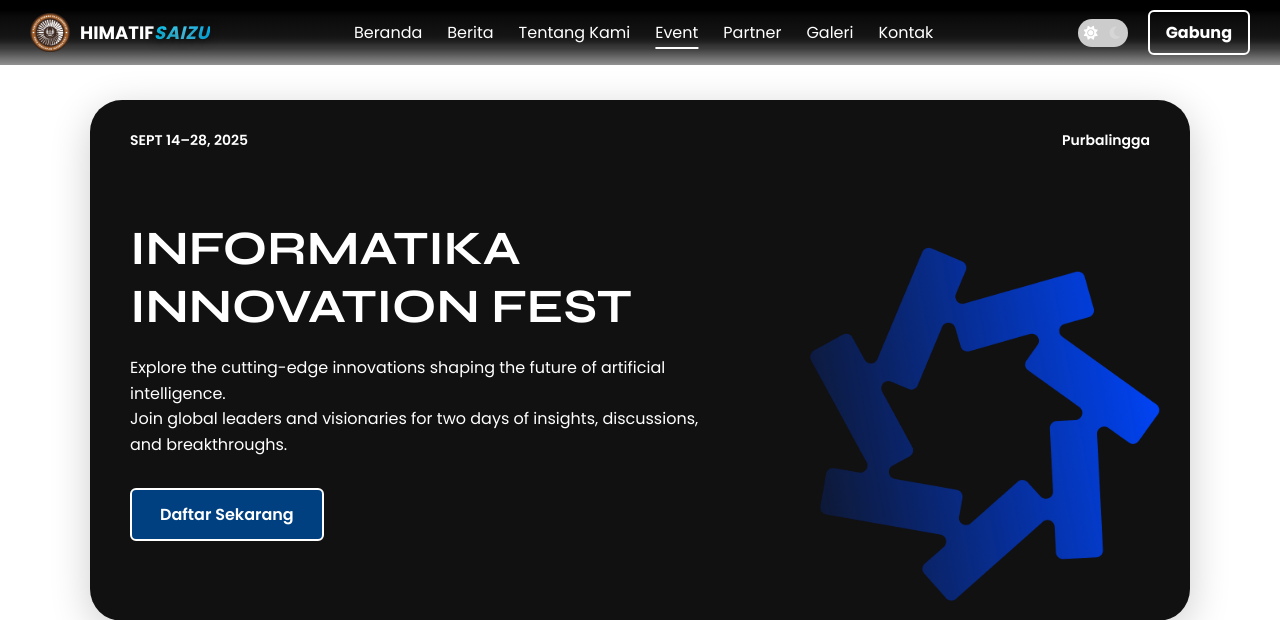
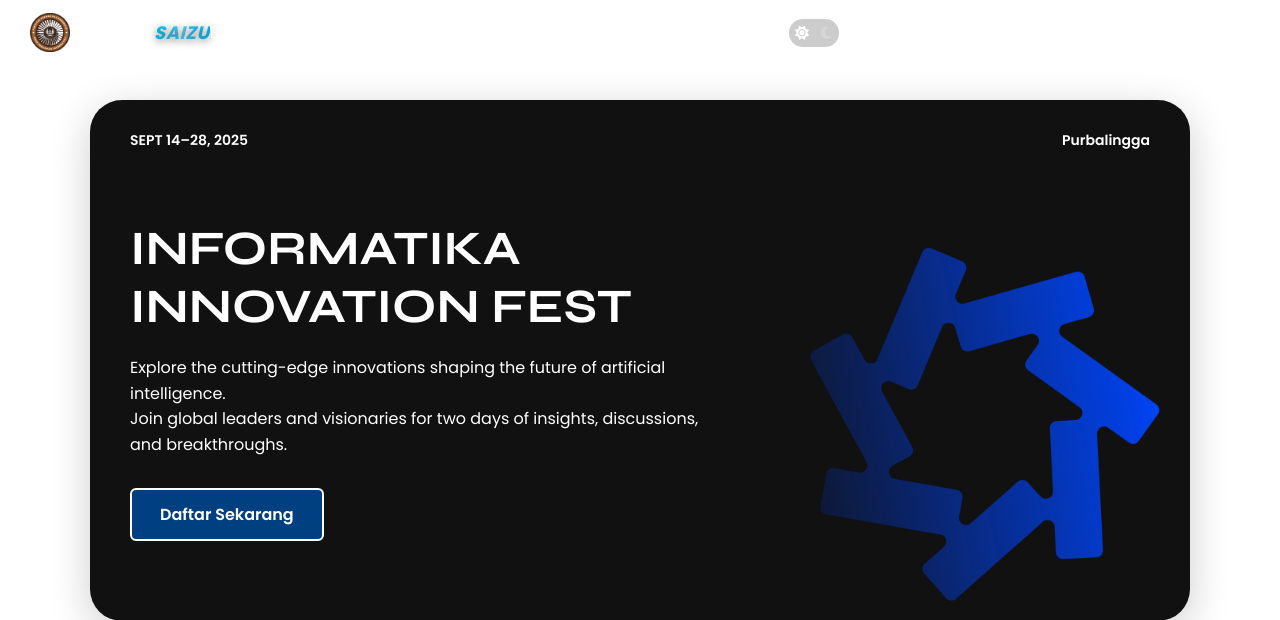
Before and after one commit to Z-A-N/Z-A-N.github.io, a PHP site: page /event.html in a window 1280 px wide. Shown: the top 620 px of the page. Run offline with PHP 8.4, Linux system fonts and the light colour scheme; some web fonts are replaced.

Commit message:
Update global.css

```diff
--- a/assets/css/global.css
+++ b/assets/css/global.css
@@ -115,12 +115,13 @@ header {
   -webkit-backdrop-filter: blur(2px);
 }
 .navbar {
+  background-color: transparent !important;
   display: flex;
   align-items: center;
   justify-content: space-between;
   flex-wrap: wrap;
   padding: 10px 30px;
-  position: relative;
+  position: absolute;
 }
 
 /* Logo */
```
